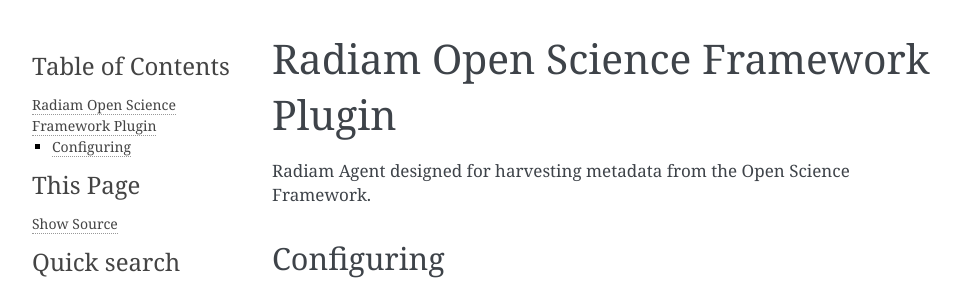
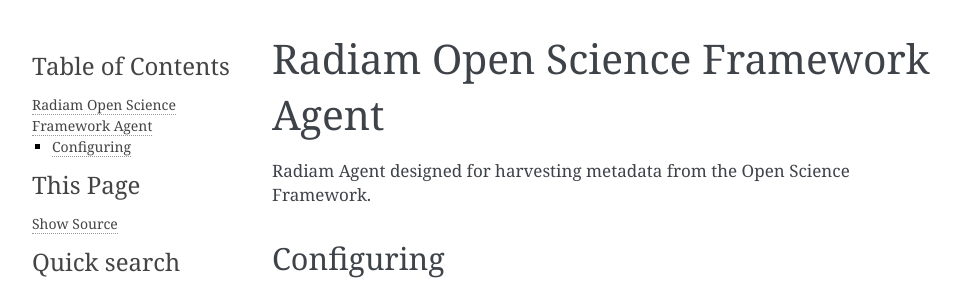
Before and after one commit to usask-rc/radiam, a Sphinx documentation site: the page built from docs/osf.md, in a window 1280 px wide and 900 px high. Shown: the top 289 px of the window, without its empty margins (148-1111 px from the left). Built offline with Sphinx 7.4.7, drawn with Linux system fonts in a browser that asks for light colours.

Commit message:
Small doc fix for OSF

```diff
--- a/docs/osf.md
+++ b/docs/osf.md
@@ -1,4 +1,4 @@
-# Radiam Open Science Framework Plugin
+# Radiam Open Science Framework Agent
 
 Radiam Agent designed for harvesting metadata from the Open Science Framework.
 
@@ -17,8 +17,11 @@
 Finally, after creating an OSF location, you should automatically be prompted to configure an agent -- if not, you can select "Agents" from the sidebar. Here, you can associate the OSF location you just configured with a Radiam project using the drop-down list: in this example, "OSF demo" is the OSF location, and "example" is the Radiam project. You'll also need to provide an OSF username and API token. Your username should be the email account that you use to log in to OSF, and to avoid having to enter your OSF password multiple places, you can create an OSF token by navigating to your OSF settings page, going to "Personal access tokens," and making sure to grant your new token `osf.full_read` permissions, then pasting it here. You can also set a time interval for how often your OSF project should be updated in Radiam, though the default setting should be fine.
 
 ![Radiam Agent](osf_images/radiam-agent.png)
+
 ![OSF Settings](osf_images/osf-settings.png)
+
 ![OSF Scope](osf_images/osf-scope.png)
+
 ![OSF Token](osf_images/osf-token.png)
 
 OSF files will now be continuously indexed and displayed in your Radiam interface.
```
